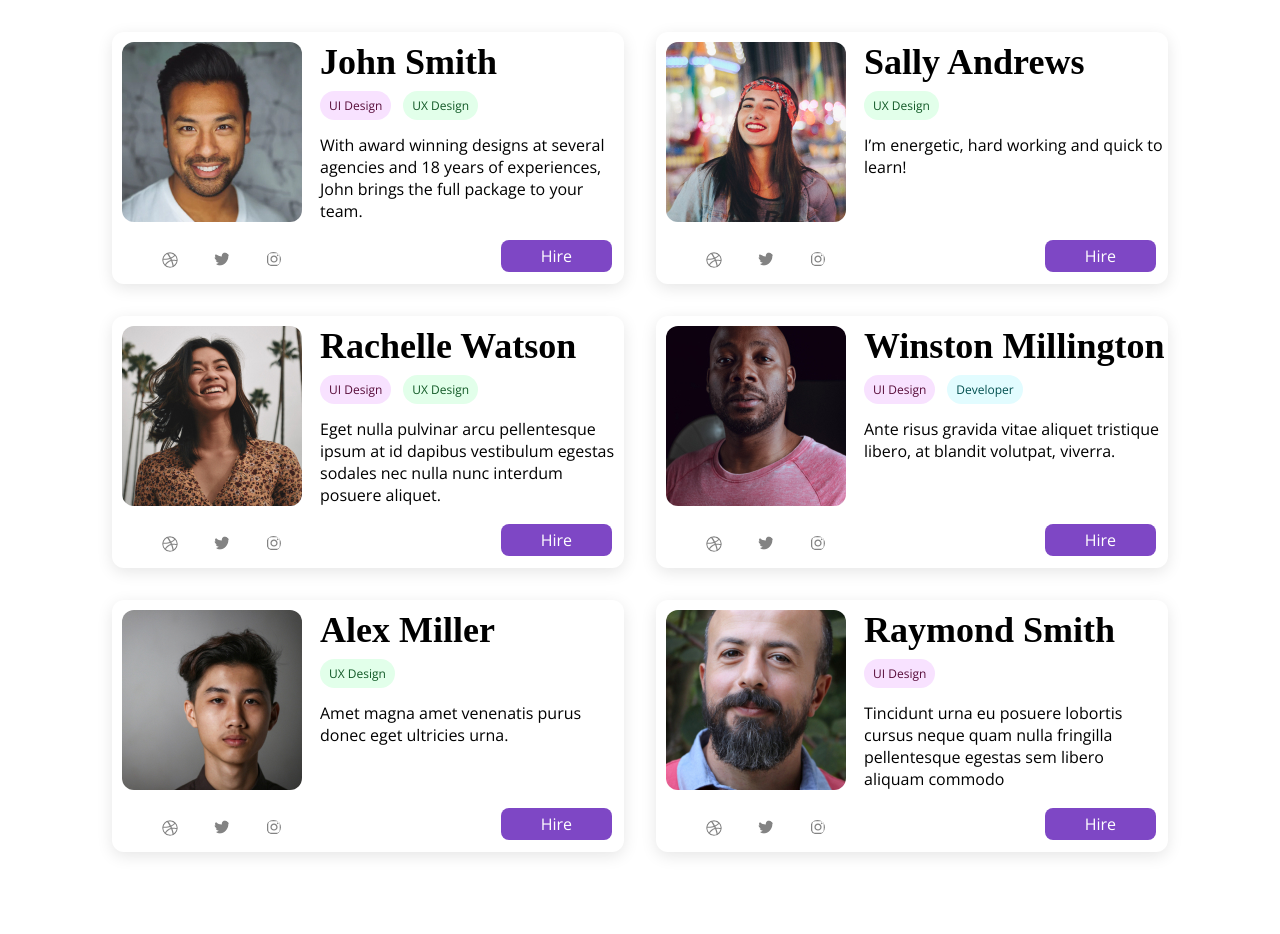
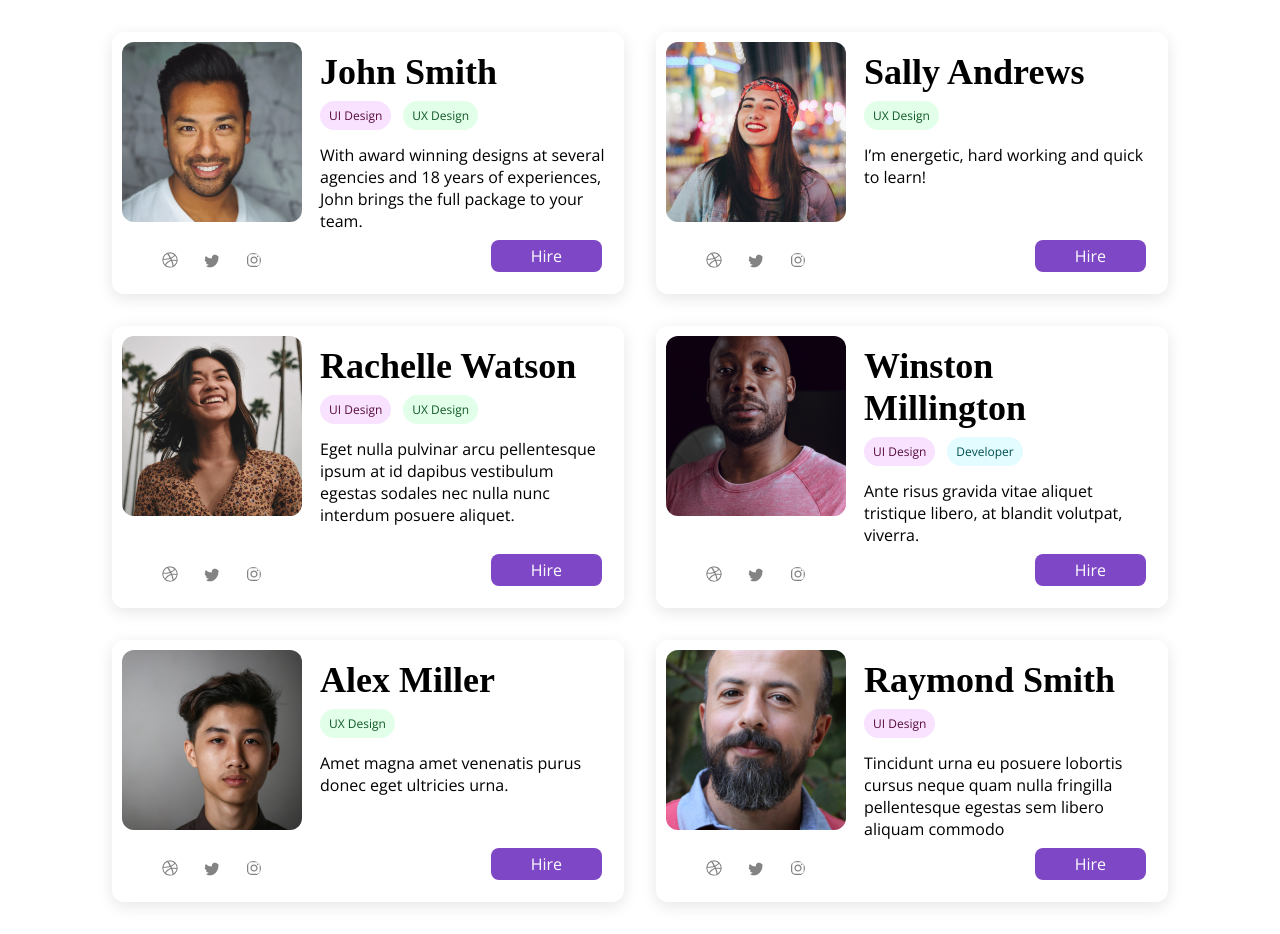
Before and after one commit to reznaeous/kevpow-cssdm-rnd2-overlooked-fundamentals-final, a plain HTML site: page index.html in a window 1280 px wide. Before the commit the page ends 884 px from the top, so only its background shows below. Drawn offline with nearby package versions, Linux system fonts and the light colour scheme; a web font is replaced by a local one.

Commit message:
Adjust spacings and sizings of candidate cards for smaller viewport width

```diff
--- a/styles.scss
+++ b/styles.scss
@@ -56,8 +56,12 @@ body {
 }
 
 .candidate {
+  width: 100%;
+  padding: 0.625rem;
   img {
-    margin: 0.625rem;
+    margin: {
+      right: 0.625rem;
+    }
     border-radius: 0.75rem;
     object-fit: contain;
   }
```
Also changed, not shown: styles.css, 1 other file.
